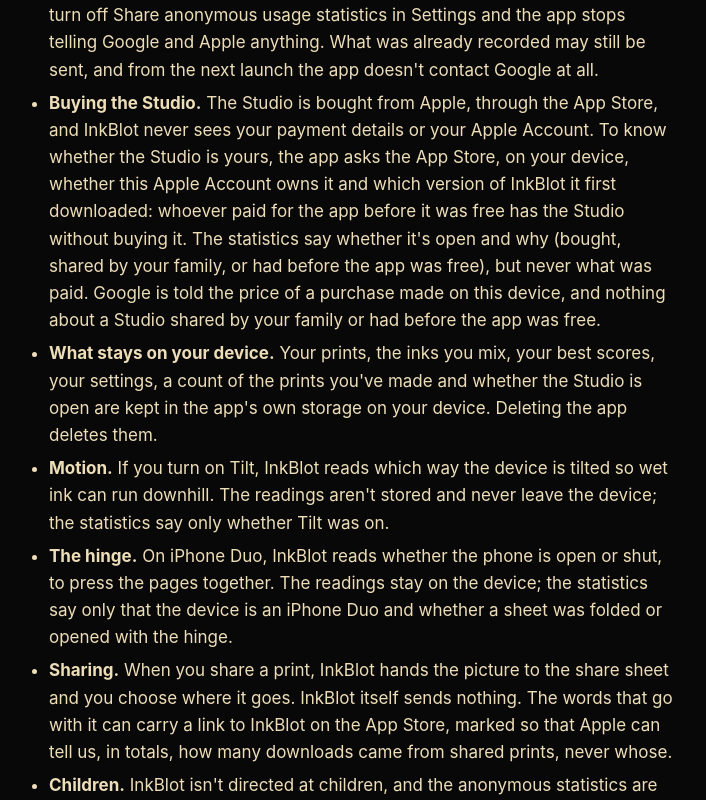
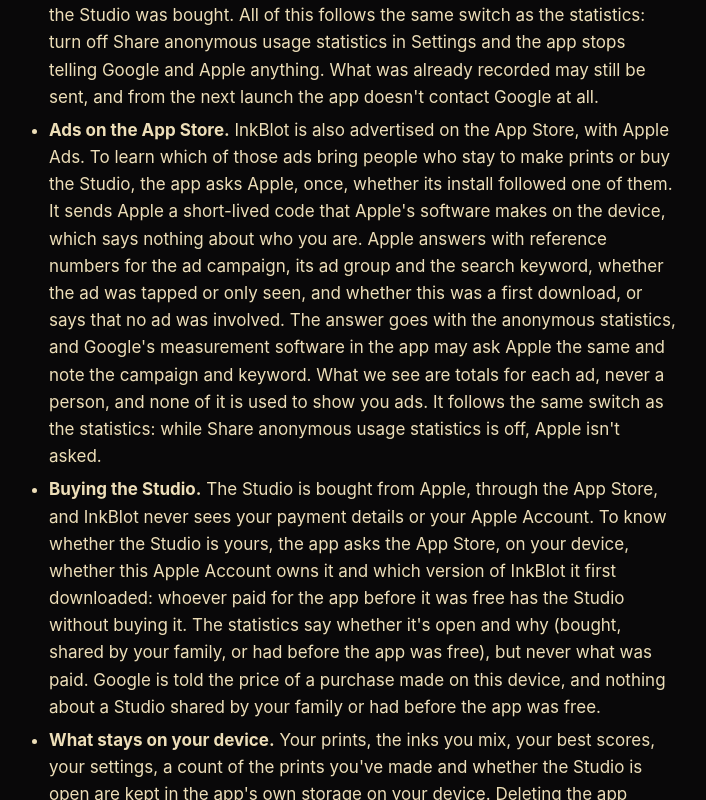
Before and after one commit to eimanz/balatechnologies, a plain HTML site: page blot/privacy/index.html in a window 1280 px wide. Shown: the part 1624-2424 px from the top of the page, without its empty margins (287-993 px from the left). Drawn offline with Linux system fonts and the light colour scheme.

Commit message:
InkBlot 1.2.1 policy: Apple Ads (the app asks Apple, once, which of its App Store ads led to the install)
Co-Authored-By: Claude Fable 5.2 <noreply@anthropic.com>

```diff
--- a/blot/privacy/index.html
+++ b/blot/privacy/index.html
@@ -17,12 +17,13 @@
     </div>
   </header>
 
-  <p class="small">Last updated: October 27, 2026. Version 1.0 sent nothing at all; statistics arrived in 1.0.1,
+  <p class="small">Last updated: November 10, 2026. Version 1.0 sent nothing at all; statistics arrived in 1.0.1,
   ad measurement in 1.1, the Studio in 1.2.</p>
   <p>InkBlot is published by Bala Technologies LLC. It knows nothing about who you are. Your prints never leave
   your device unless you share them. The only things the app sends anywhere are anonymous statistics about how it is
   used and, to measure InkBlot's own ads, word to Google when the app is first opened, while it's in use, when a
-  print is made and when the Studio is bought. One switch turns both off.</p>
+  print is made and when the Studio is bought. It also asks Apple, once, whether one of InkBlot's ads on the App
+  Store led to the install. One switch turns all of this off.</p>
   <ul>
     <li><strong>No accounts.</strong> There is no sign-in and no account.</li>
     <li><strong>No ads, and no tracking.</strong> InkBlot shows no ads. It never asks to track you, doesn't use
@@ -58,6 +59,15 @@
       was bought. All of this follows the same switch as the statistics: turn off Share anonymous usage statistics
       in Settings and the app stops telling Google and Apple anything. What was already recorded may still be sent,
       and from the next launch the app doesn't contact Google at all.</li>
+    <li><strong>Ads on the App Store.</strong> InkBlot is also advertised on the App Store, with Apple Ads. To learn
+      which of those ads bring people who stay to make prints or buy the Studio, the app asks Apple, once, whether its
+      install followed one of them. It sends Apple a short-lived code that Apple's software makes on the device, which
+      says nothing about who you are. Apple answers with reference numbers for the ad campaign, its ad group and the
+      search keyword, whether the ad was tapped or only seen, and whether this was a first download, or says that no
+      ad was involved. The answer goes with the anonymous statistics, and Google's measurement software in the app may
+      ask Apple the same and note the campaign and keyword. What we see are totals for each ad, never a person, and
+      none of it is used to show you ads. It follows the same switch as the statistics: while Share anonymous usage
+      statistics is off, Apple isn't asked.</li>
     <li><strong>Buying the Studio.</strong> The Studio is bought from Apple, through the App Store, and InkBlot
       never sees your payment details or your Apple Account. To know whether the Studio is yours, the app asks the
       App Store, on your device, whether this Apple Account owns it and which version of InkBlot it first
```
